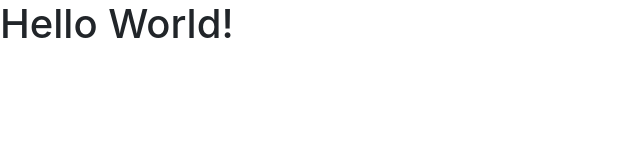
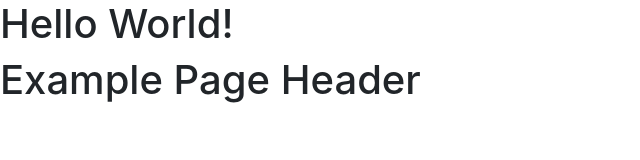
Before and after one commit to chrisdaph/chrisdaph.github.io, a plain HTML site: page index.html in a window 1280 px wide. Shown: the whole page, without its empty margins (0-640 px from the left). Drawn offline with nearby package versions, Linux system fonts and the light colour scheme.

Commit message:
Update index.html

```diff
--- a/index.html
+++ b/index.html
@@ -4,5 +4,8 @@
 </head>
 <body>
 <h1>Hello World!</h1>
+  <div class="page-header">
+  <h1>Example Page Header</h1>
+</div>
 </body>
 </html>
```
